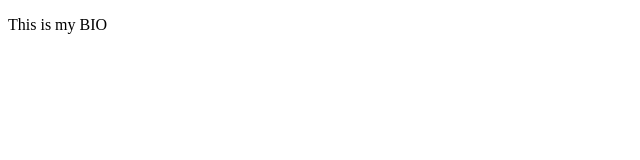
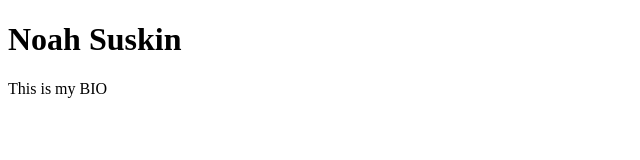
Before and after one commit to NoahSuskin/NoahSuskin.github.io, a plain HTML site: page index.html in a window 1280 px wide. Shown: the whole page, without its empty margins (0-640 px from the left). Drawn offline with Linux system fonts and the light colour scheme.

Commit message:
added my name

```diff
--- a/index.html
+++ b/index.html
@@ -2,6 +2,7 @@
 <html>
     <head>
         <title>My Bio</title>
+        <h1><strong>Noah Suskin</strong></h1>
     </head>
     <body>
         <p>This is my BIO</p>
```
